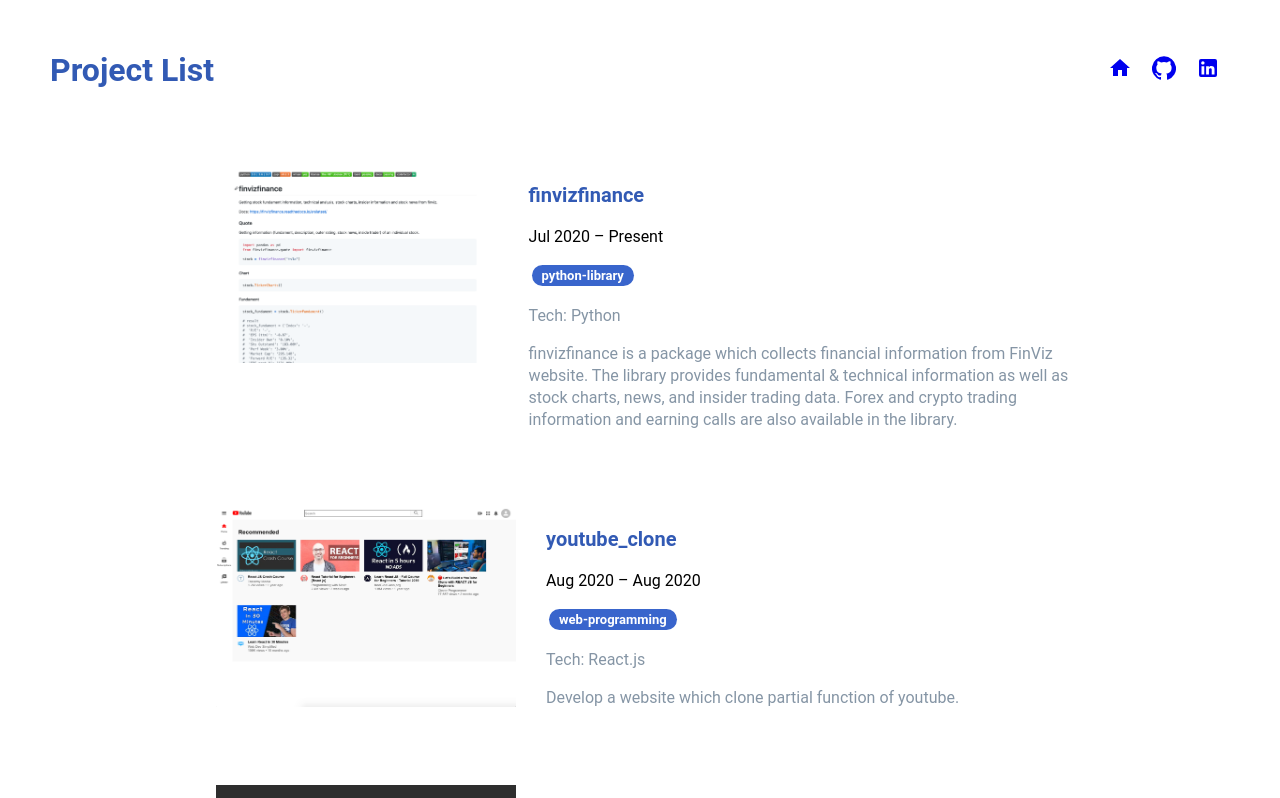
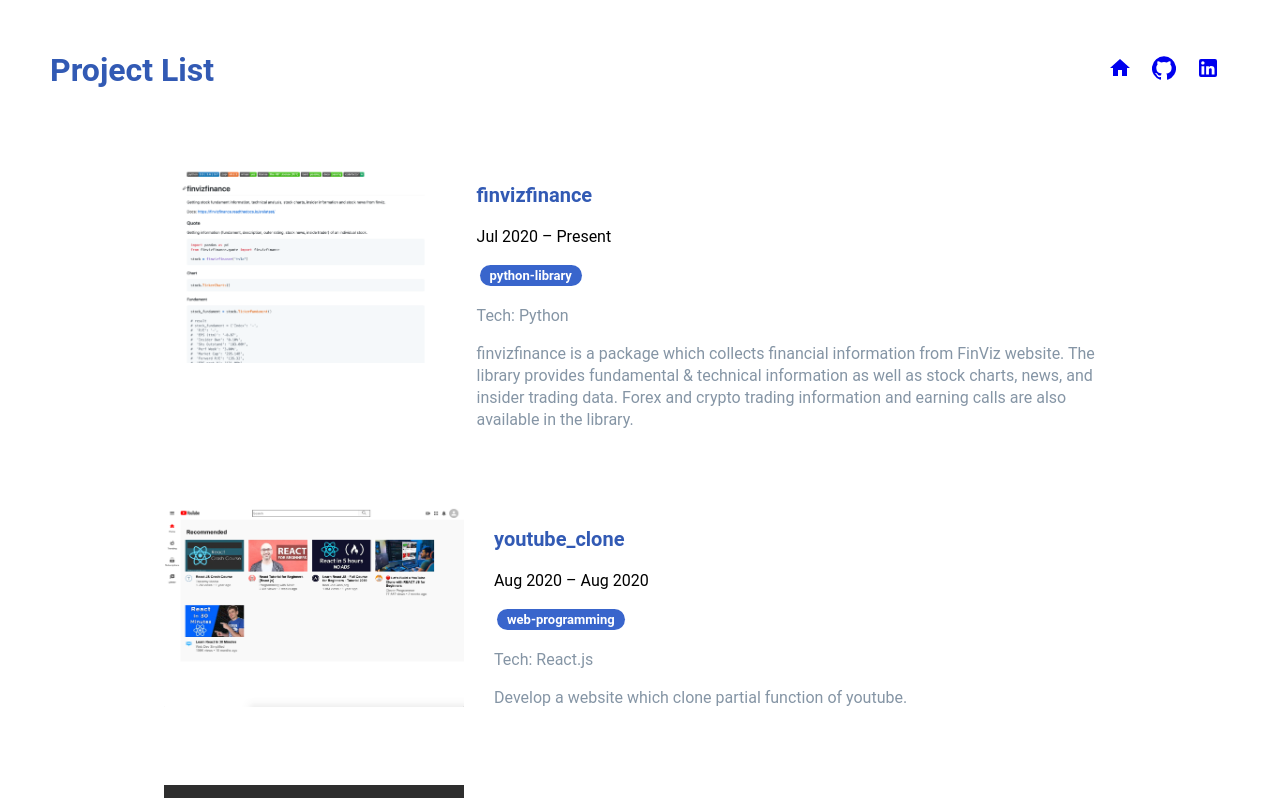
Before and after one commit to lit26/project_list, a React (Create React App) app: page / in a window 1280 px wide. Shown: the top 798 px of the page. Built offline with nearby package versions, Linux system fonts and the light colour scheme.

Commit message:
update website

```diff
--- a/package.json
+++ b/package.json
@@ -2,6 +2,7 @@
   "name": "project_list",
   "version": "0.1.0",
   "private": true,
+  "homepage": "http://lit26.github.io/project_list",
   "dependencies": {
     "@material-ui/core": "^4.11.0",
     "@material-ui/icons": "^4.9.1",
@@ -16,7 +17,9 @@
     "start": "react-scripts start",
     "build": "react-scripts build",
     "test": "react-scripts test",
-    "eject": "react-scripts eject"
+    "eject": "react-scripts eject",
+    "predeploy": "npm run build",
+    "deploy": "gh-pages -d build"
   },
   "eslintConfig": {
     "extends": "react-app"
--- a/src/components/ProjectItems.css
+++ b/src/components/ProjectItems.css
@@ -1,3 +1,3 @@
 .projectItems{
-    margin:0px 180px;
+    margin: 0px 10%;
 }
```
Also changed, not shown: 1 other file (tests, documents, lock files or other folders).
